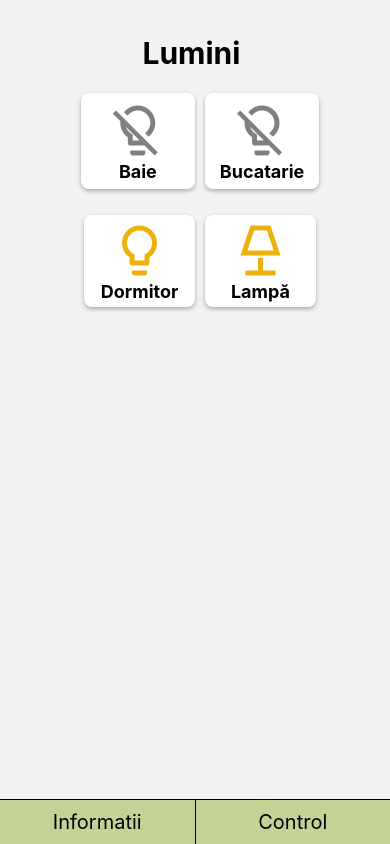
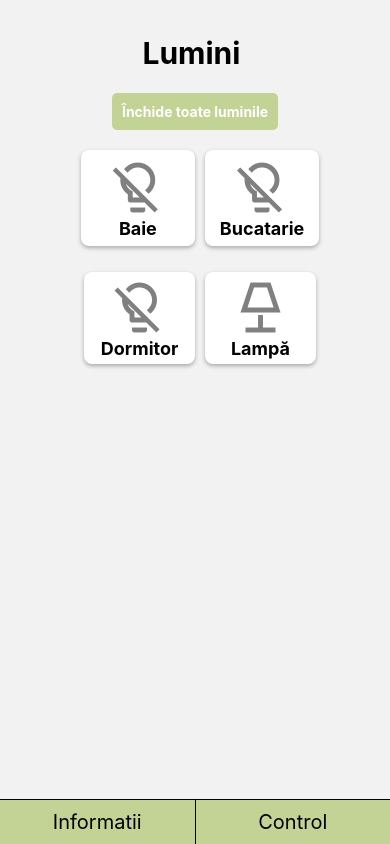
Before and after one commit to filippaliuc/smart-home-app, a React Native app: screen /LightsScreen in a window 390 px wide. Built offline with nearby package versions, Linux system fonts and the light colour scheme; no server answers; the database is empty; what react-native-root-siblings would draw is missing.

Commit message:
created a screen for the control of all the lights in the rooms

```diff
--- a/src/components/LightCard.js
+++ b/src/components/LightCard.js
@@ -20,8 +20,6 @@ const LightCard = ({ label, title, state, onPress }) => {
             </View>
         </TouchableOpacity>
     );
-
-
 };
 
 const styles = StyleSheet.create({
--- a/src/screens/HumidityScreen.js
+++ b/src/screens/HumidityScreen.js
@@ -194,14 +194,14 @@ const HumidityScreen = () => {
                     onPress={() => handleAutonomousToggle()}
                     disabled={autonomous}
                 >
-                    <Text style={styles.buttonText}>Autonomous On</Text>
+                    <Text style={styles.buttonText}>Mod autonom On</Text>
                 </TouchableOpacity>
                 <TouchableOpacity
                     style={[styles.button, { backgroundColor: autonomous ? '#ccc' : '#c3d396' }]}
                     onPress={() => handleAutonomousToggle()}
                     disabled={!autonomous}
                 >
-                    <Text style={styles.buttonText}>Autonomous Off</Text>
+                    <Text style={styles.buttonText}>Mod autonom Off</Text>
                 </TouchableOpacity>
             </View>
         </SafeAreaView>
--- a/src/screens/LightsScreen.js
+++ b/src/screens/LightsScreen.js
@@ -1,9 +1,76 @@
-import { ScrollView, StyleSheet, Text, View } from 'react-native'
-import React from 'react'
+import { ScrollView, StyleSheet, Text, View, TouchableOpacity } from 'react-native'
+import React, { useState } from 'react'
 import { RootSiblingParent } from 'react-native-root-siblings';
 import LightCard from '../components/LightCard';
+import { useEffect } from 'react';
+import { onValue, ref, off, update } from 'firebase/database';
+import { database } from '../../firebase';
+
 
 const LightsScreen = () => {
+
+    const [bathroomState, setBathoomState] = useState()
+    const [bedroomState, setBedroomState] = useState()
+    const [lampState, setLampState] = useState()
+    const [kitchenState, setKitchenState] = useState()
+    const [turnOffAll, setTurnOffAll] = useState()
+
+    useEffect(() => {
+        const signalRef = ref(database, 'control/lumini');
+        onValue(signalRef, (snapshot) => {
+            const tempData = snapshot.val();
+            if (tempData) {
+                let temp = tempData
+                setBathoomState(temp["baie"])
+                setBedroomState(temp["dormitor"])
+                setKitchenState(temp["bucatarie"])
+                setLampState(temp["lampa"])
+                setTurnOffAll(temp["stingeTot"])
+                console.log(turnOffAll)
+            }
+        });
+
+        return () => {
+            off(signalRef);
+        };
+
+    }, [bathroomState, kitchenState, bedroomState, lampState, turnOffAll])
+
+    useEffect(() => {
+        if (turnOffAll) {
+            updateControl("lumini", "baie", false)
+            updateControl("lumini", "bucatarie", false)
+            updateControl("lumini", "dormitor", false)
+            updateControl("lumini", "lampa", false)
+        }
+
+    }, [turnOffAll])
+
+    function updateControl(controlType, key, value) {
+        if (value) {
+            console.log("ceva")
+            setTurnOffAll(false)
+        }
+
+
+        if (key) {
+            const updates = {};
+            updates[key] = value;
+            update(ref(database, 'control/' + controlType + '/'), updates).catch(console.error);
+        } else {
+            const updates = {};
+            updates[controlType] = value;
+            update(ref(database, 'control/'), updates).catch(console.error);
+        }
+
+
+    }
+
+    function updateTurnOffAll(value) {
+        if (value) {
+            updateControl("lumini", "stingeTot", false)
+        }
+    }
 
     return (
         <RootSiblingParent>
@@ -11,13 +78,38 @@ const LightsScreen = () => {
                 <View style={styles.titleContainer}>
                     <Text style={styles.title}>Lumini </Text>
                 </View>
+                <TouchableOpacity
+                    style={[styles.button, { backgroundColor: turnOffAll ? '#ccc' : '#c3d396' }]}
+                    onPress={() => updateControl("lumini", "stingeTot", !turnOffAll)}
+                // disabled={!turnOffAll}
+                >
+                    <Text style={styles.buttonText}>Închide toate luminile</Text>
+                </TouchableOpacity>
                 <View style={styles.row}>
-                    <LightCard label={"camera"} title={"Baie"} state={false} />
-                    <LightCard label={"camera"} title={"Bucatarie"} state={false} />
+                    <LightCard label={"camera"} title={"Baie"} state={bathroomState}
+                        onPress={() => {
+                            updateControl("lumini", "baie", !bathroomState)
+                            updateTurnOffAll(!bathroomState)
+                        }} />
+                    <LightCard label={"camera"} title={"Bucatarie"} state={kitchenState}
+                        onPress={() => {
+                            updateControl("lumini", "bucatarie", !kitchenState)
+                            updateTurnOffAll(!kitchenState)
+                        }}
+                    />
                 </View>
                 <View style={styles.row}>
-                    <LightCard label={"camera"} title={"Dormitor"} state={true} />
-                    <LightCard label={"lampa"} title={"Lampă"} state={true} />
+                    <LightCard label={"camera"} title={"Dormitor"} state={bedroomState}
+                        onPress={() => {
+                            updateControl("lumini", "dormitor", !bedroomState)
+                            updateTurnOffAll(!bathroomState)
+                        }}
+                    />
+                    <LightCard label={"lampa"} title={"Lampă"} state={lampState} onPress={() => {
+                        updateControl("lumini", "lampa", !lampState)
+                        updateTurnOffAll(!lampState)
+                    }}
+                    />
                 </View>
             </ScrollView>
         </RootSiblingParent>
@@ -48,4 +140,13 @@ const styles = StyleSheet.create({
         flexDirection: 'row',
         marginBottom: 16,
     },
+    button: {
+        padding: 10,
+        borderRadius: 5,
+        marginBottom: 20,
+    },
+    buttonText: {
+        color: 'white',
+        fontWeight: 'bold',
+    },
 })
--- a/src/screens/TemperatureScreen.js
+++ b/src/screens/TemperatureScreen.js
@@ -193,14 +193,14 @@ const TemperatureScreen = () => {
                     onPress={() => handleAutonomousToggle()}
                     disabled={autonomous}
                 >
-                    <Text style={styles.buttonText}>Autonomous On</Text>
+                    <Text style={styles.buttonText}>Mod autonom On</Text>
                 </TouchableOpacity>
                 <TouchableOpacity
                     style={[styles.button, { backgroundColor: autonomous ? '#ccc' : '#c3d396' }]}
                     onPress={() => handleAutonomousToggle()}
                     disabled={!autonomous}
                 >
-                    <Text style={styles.buttonText}>Autonomous Off</Text>
+                    <Text style={styles.buttonText}>Mod autonom Off</Text>
                 </TouchableOpacity>
             </View>
         </SafeAreaView>
```
Also changed, not shown: 1 other file (tests, documents, lock files or other folders).
